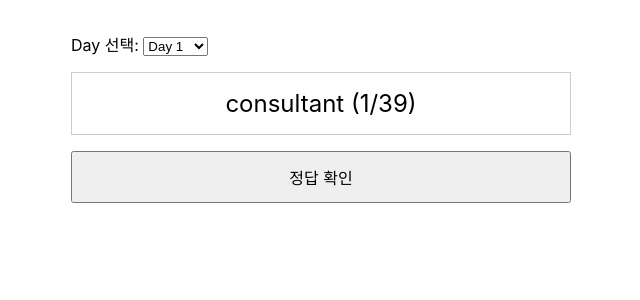
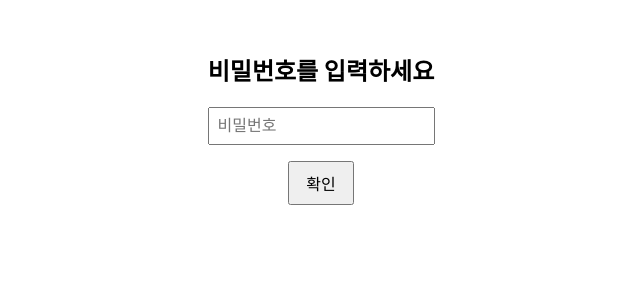
Before and after one commit to EunsungAhn/Word-Test, a React (Create React App) app: page / in a window 1280 px wide. Shown: the top 300 px of the page, without its empty margins (319-959 px from the left). Built offline with nearby package versions, Linux system fonts and the light colour scheme.

Commit message:
Add 1-hour login session

```diff
--- a/src/App.js
+++ b/src/App.js
@@ -1,12 +1,50 @@
-import React from "react";
+import React, { useState, useEffect } from "react";
 import TOEICQuiz from "./TOEICQuiz";
 
-function App() {
-  return (
-    <div className="App">
-      <TOEICQuiz />
-    </div>
-  );
+export default function App() {
+  const [authenticated, setAuthenticated] = useState(false);
+  const [inputPassword, setInputPassword] = useState("");
+
+  const correctPassword = "dmstjd";
+  const EXPIRATION_TIME = 60 * 60 * 1000; // 1시간 (밀리초)
+
+  useEffect(() => {
+    const savedTime = localStorage.getItem("loginTime");
+    if (savedTime && Date.now() - parseInt(savedTime) < EXPIRATION_TIME) {
+      setAuthenticated(true);
+    }
+  }, []);
+
+  const handleLogin = () => {
+    if (inputPassword === correctPassword) {
+      setAuthenticated(true);
+      localStorage.setItem("loginTime", Date.now().toString());
+    } else {
+      alert("비밀번호가 틀렸습니다.");
+    }
+  };
+
+  if (!authenticated) {
+    return (
+      <div style={{ padding: "2rem", textAlign: "center" }}>
+        <h2>비밀번호를 입력하세요</h2>
+        <input
+          type="password"
+          value={inputPassword}
+          onChange={(e) => setInputPassword(e.target.value)}
+          placeholder="비밀번호"
+          style={{ padding: "0.5rem", fontSize: "1rem" }}
+        />
+        <br />
+        <button
+          onClick={handleLogin}
+          style={{ marginTop: "1rem", padding: "0.5rem 1rem", fontSize: "1rem" }}
+        >
+          확인
+        </button>
+      </div>
+    );
+  }
+
+  return <TOEICQuiz />;
 }
-
-export default App;
```
